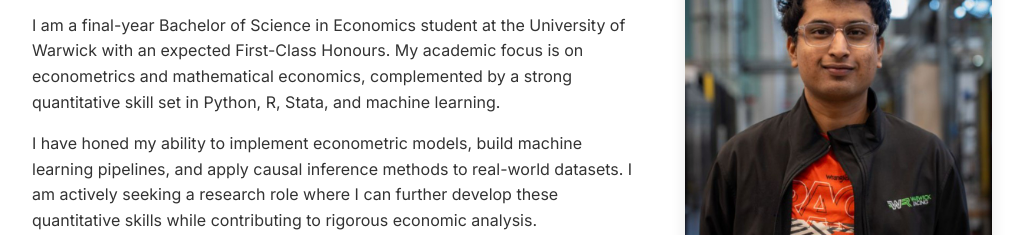
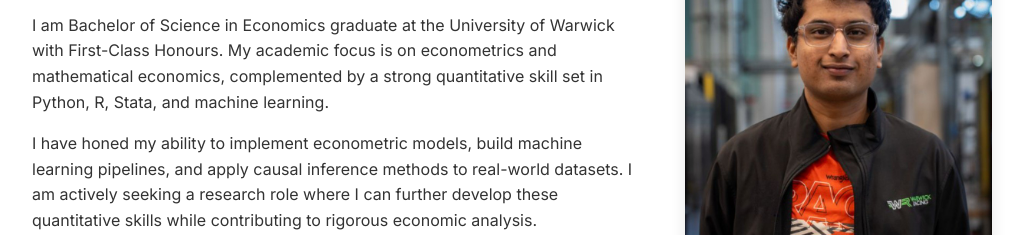
Before and after one commit to shiva-chelluri/shiva-chelluri.github.io, a plain HTML site: page index.html in a window 1280 px wide. Shown: the part 263-498 px from the top of the page, without its empty margins (128-1151 px from the left). Drawn offline with Linux system fonts and the light colour scheme.

Commit message:
updated website post undergrad

```diff
--- a/index.html
+++ b/index.html
@@ -27,7 +27,7 @@
             <div class="intro-text">
                 <h1>About Me</h1>
                 <p>
-                    I am a final-year Bachelor of Science in Economics student at the University of Warwick with an expected First-Class Honours. My academic focus is on econometrics and mathematical economics, complemented by a strong quantitative skill set in Python, R, Stata, and machine learning.
+                    I am  Bachelor of Science in Economics graduate at the University of Warwick with First-Class Honours. My academic focus is on econometrics and mathematical economics, complemented by a strong quantitative skill set in Python, R, Stata, and machine learning.
                 </p>
                 <p>
                     I have honed my ability to implement econometric models, build machine learning pipelines, and apply causal inference methods to real-world datasets. I am actively seeking a research role where I can further develop these quantitative skills while contributing to rigorous economic analysis.
```
